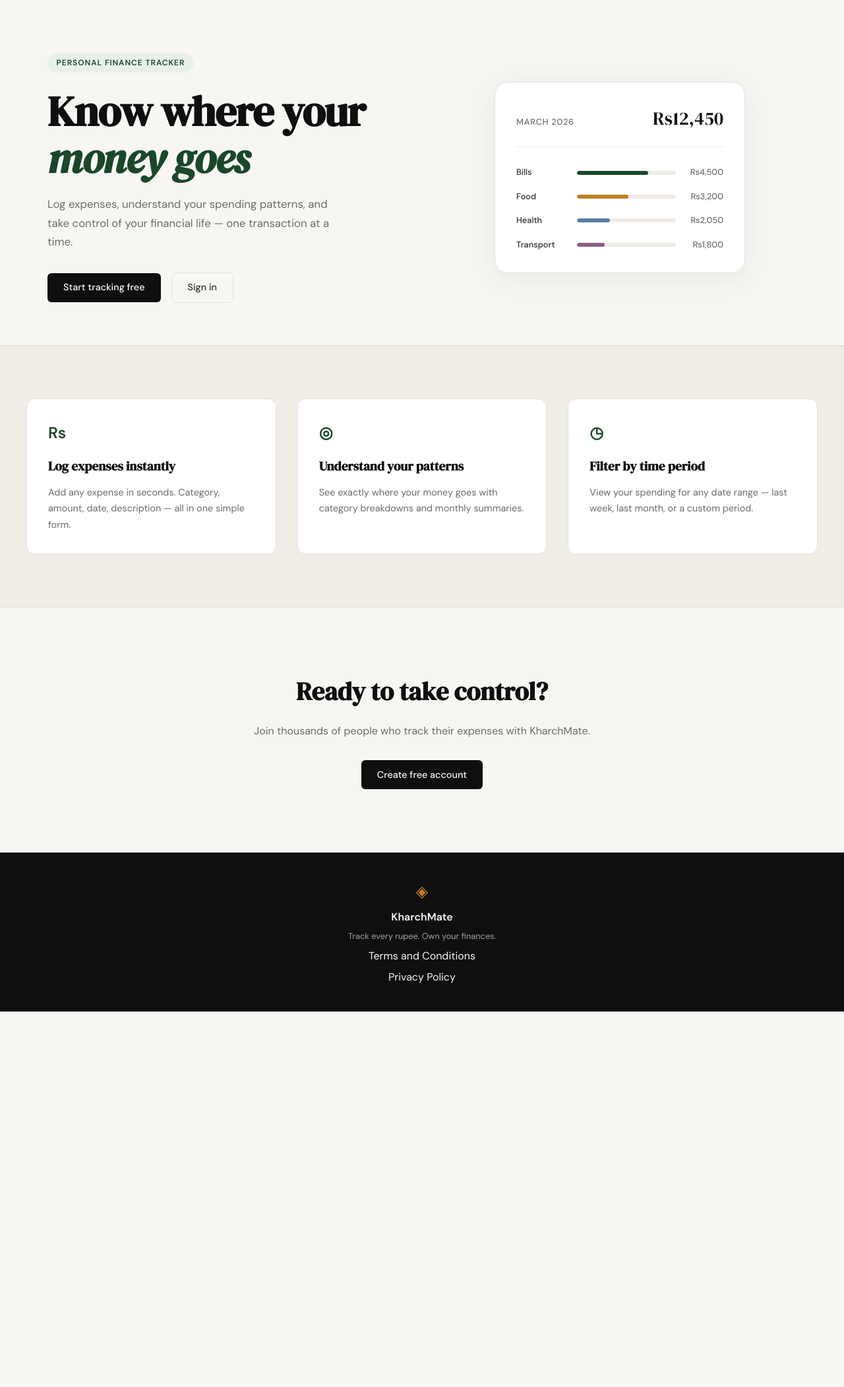
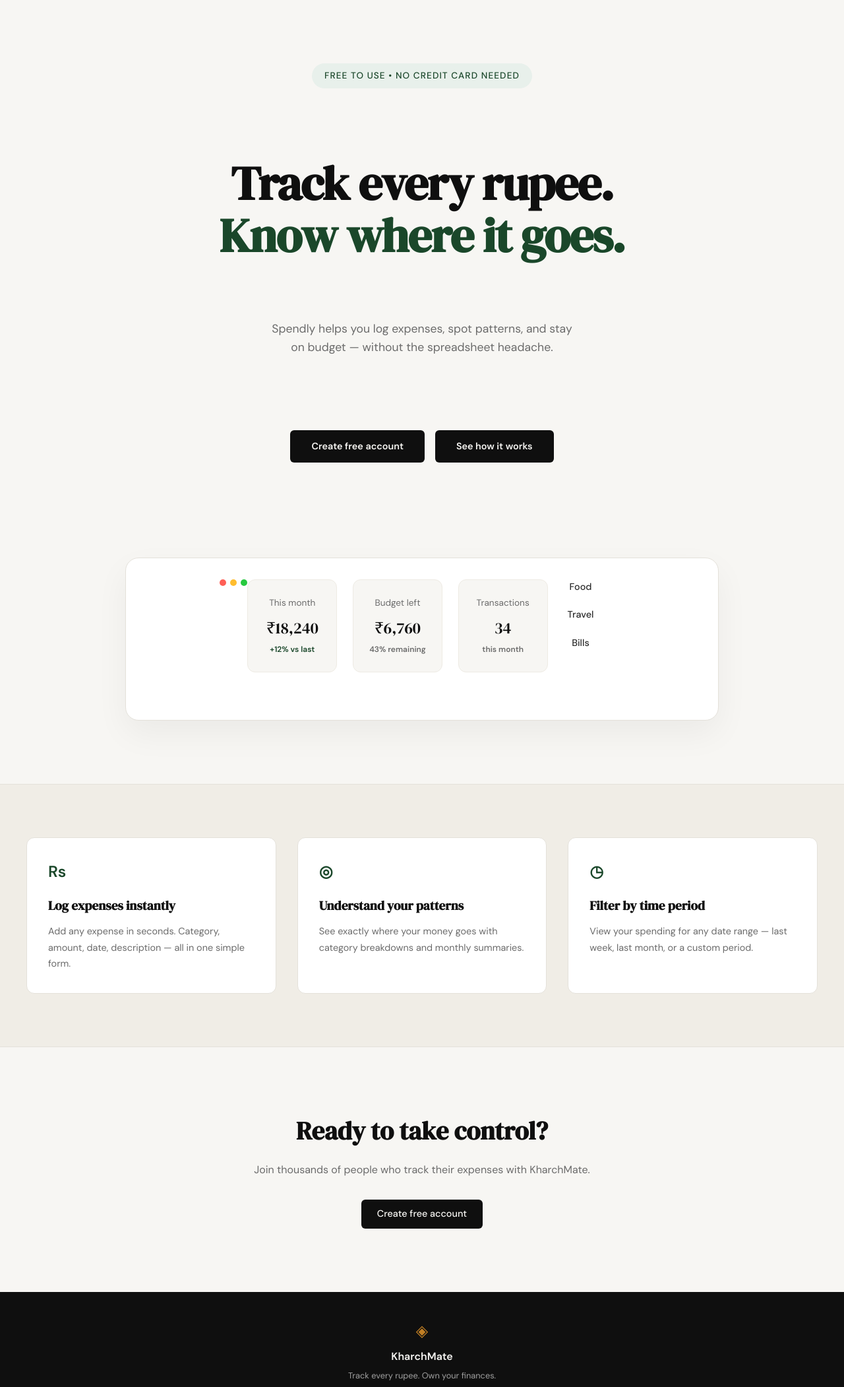
Before and after one commit to sahal12-tech/KharchMate, a Flask app: page / in a window 1280 px wide. Shown: the part 61-2163 px from the top of the page at 66% size. Before the commit the page ends 1594 px from the top, so only its background shows below. Run offline with Flask 3, Linux system fonts and the light colour scheme.

Commit message:
Improve hero section design to match mockup

```diff
--- /dev/null
+++ b/static/css/landing.css
@@ -0,0 +1,181 @@
+/* ------------------------------------------------------------------ */
+/* Hero Section Improvements                                             */
+/* ------------------------------------------------------------------ */
+
+.hero {
+    padding: 6rem 2rem;
+    display: flex;
+    flex-direction: column;
+    align-items: center;
+    text-align: center;
+    max-width: var(--max-width);
+    margin: 0 auto;
+}
+
+.hero-badge {
+    display: inline-block;
+    background: var(--accent-light);
+    color: var(--accent);
+    font-size: 0.85rem;
+    font-weight: 500;
+    padding: 0.5rem 1.2rem;
+    border-radius: 999px;
+    margin-bottom: 2.5rem;
+}
+
+.hero-title {
+    font-family: var(--font-display);
+    font-size: clamp(2.5rem, 6vw, 4.5rem);
+    line-height: 1.1;
+    color: var(--ink);
+    margin-bottom: 1.5rem;
+}
+
+.hero-title .highlight {
+    display: block;
+    color: var(--accent);
+}
+
+.hero-subtitle {
+    font-size: 1.1rem;
+    color: var(--ink-muted);
+    line-height: 1.6;
+    max-width: 640px;
+    margin: 0 auto 3rem;
+}
+
+.hero-actions {
+    display: flex;
+    gap: 1rem;
+    margin-bottom: 5rem;
+}
+
+.hero-actions .btn-primary {
+    background: var(--ink);
+    color: var(--paper);
+    padding: 0.8rem 2rem;
+    border-radius: var(--radius-sm);
+    font-weight: 600;
+}
+
+.hero-actions .btn-ghost {
+    background: var(--ink);
+    color: var(--paper);
+    padding: 0.8rem 2rem;
+    border-radius: var(--radius-sm);
+    font-weight: 600;
+    border: none;
+}
+
+/* Dashboard Mockup */
+.hero-visual {
+    width: 100%;
+    max-width: 900px;
+    background: var(--paper-card);
+    border: 1px solid var(--border);
+    border-radius: var(--radius-lg);
+    padding: 2rem;
+    box-shadow: 0 20px 50px rgba(0,0,0,0.05);
+    position: relative;
+}
+
+.mock-window-controls {
+    display: flex;
+    gap: 6px;
+    margin-bottom: 2rem;
+}
+
+.control-dot {
+    width: 10px;
+    height: 10px;
+    border-radius: 50%;
+}
+
+.dot-red { background: #ff5f56; }
+.dot-yellow { background: #ffbd2e; }
+.dot-green { background: #27c93f; }
+
+.mock-stats-grid {
+    display: grid;
+    grid-template-columns: repeat(3, 1fr);
+    gap: 1.5rem;
+    margin-bottom: 2.5rem;
+}
+
+.stat-card {
+    background: var(--paper);
+    border: 1px solid var(--border-soft);
+    border-radius: var(--radius-md);
+    padding: 1.5rem;
+}
+
+.stat-label {
+    font-size: 0.85rem;
+    color: var(--ink-muted);
+    margin-bottom: 0.5rem;
+    display: block;
+}
+
+.stat-value {
+    font-family: var(--font-display);
+    font-size: 1.5rem;
+    color: var(--ink);
+    display: block;
+}
+
+.stat-trend {
+    font-size: 0.75rem;
+    font-weight: 600;
+    margin-top: 0.25rem;
+    display: block;
+}
+
+.trend-up { color: var(--accent); }
+.trend-neutral { color: var(--ink-muted); }
+
+.mock-categories {
+    display: flex;
+    flex-direction: column;
+    gap: 1.2rem;
+}
+
+.cat-row {
+    display: grid;
+    grid-template-columns: 100px 1fr;
+    align-items: center;
+    gap: 1rem;
+}
+
+.cat-name {
+    font-size: 0.9rem;
+    color: var(--ink-soft);
+    font-weight: 500;
+}
+
+.cat-bar-track {
+    height: 8px;
+    background: var(--border-soft);
+    border-radius: 999px;
+    overflow: hidden;
+}
+
+.cat-bar {
+    height: 100%;
+    border-radius: 999px;
+}
+
+.bar-food { background: #f39c12; width: 80%; }
+.bar-travel { background: #3498db; width: 50%; }
+.bar-bills { background: #9b59b6; width: 40%; }
+
+@media (max-width: 768px) {
+    .mock-stats-grid {
+        grid-template-columns: 1fr;
+    }
+    .hero-actions {
+        flex-direction: column;
+        width: 100%;
+        max-width: 300px;
+        margin: 0 auto 5rem;
+    }
+}
--- a/templates/landing.html
+++ b/templates/landing.html
@@ -1,60 +1,68 @@
 {% extends "base.html" %}
+
+{% block head %}
+    {{ super() }}
+    <link rel="stylesheet" href="{{ url_for('static', filename='css/landing.css') }}">
+{% endblock %}
 
 {% block title %}KharchMate — Track Every Rupee{% endblock %}
 
 {% block content %}
 
 <section class="hero">
-    <div class="hero-inner">
-        <div class="hero-badge">Personal Finance Tracker</div>
+    <div class="hero-badge">Free to use • No credit card needed</div>
     <h1 class="hero-title">
-            Know where your<br>
-            <em>money goes</em>
+        Track every rupee.<br>
+        <span class="highlight">Know where it goes.</span>
     </h1>
     <p class="hero-subtitle">
-            Log expenses, understand your spending patterns,
-            and take control of your financial life —
-            one transaction at a time.
+        Spendly helps you log expenses, spot patterns, and stay<br>
+        on budget — without the spreadsheet headache.
     </p>
     <div class="hero-actions">
-            <a href="{{ url_for('register') }}" class="btn-primary">Start tracking free</a>
-            <a href="{{ url_for('login') }}" class="btn-ghost">Sign in</a>
+        <a href="{{ url_for('register') }}" class="btn-primary">Create free account</a>
+        <a href="#" class="btn-ghost">See how it works</a>
+    </div>
+    <div class="hero-visual">
+        <div class="mock-window-controls">
+            <div class="control-dot dot-red"></div>
+            <div class="control-dot dot-yellow"></div>
+            <div class="control-dot dot-green"></div>
+        </div>
+        <div class="mock-stats-grid">
+            <div class="stat-card">
+                <span class="stat-label">This month</span>
+                <span class="stat-value">₹18,240</span>
+                <span class="stat-trend trend-up">+12% vs last</span>
+            </div>
+            <div class="stat-card">
+                <span class="stat-label">Budget left</span>
+                <span class="stat-value">₹6,760</span>
+                <span class="stat-trend trend-neutral">43% remaining</span>
+            </div>
+            <div class="stat-card">
+                <span class="stat-label">Transactions</span>
+                <span class="stat-value">34</span>
+                <span class="stat-trend trend-neutral">this month</span>
             </div>
         </div>
-    <div class="hero-visual">
-        <div class="mock-card">
-            <div class="mock-card-header">
-                <span class="mock-label">March 2026</span>
-                <span class="mock-total">Rs12,450</span>
+        <div class="mock-categories">
+            <div class="cat-row">
+                <span class="cat-name">Food</span>
+                <div class="cat-bar-track">
+                    <div class="cat-bar bar-food"></div>
                 </div>
-            <div class="mock-bars">
-                <div class="mock-bar-row">
-                    <span class="mock-cat">Bills</span>
-                    <div class="mock-bar-track">
-                        <div class="mock-bar" style="width: 72%"></div>
             </div>
-                    <span class="mock-amt">Rs4,500</span>
+            <div class="cat-row">
+                <span class="cat-name">Travel</span>
+                <div class="cat-bar-track">
+                    <div class="cat-bar bar-travel"></div>
                 </div>
-                <div class="mock-bar-row">
-                    <span class="mock-cat">Food</span>
-                    <div class="mock-bar-track">
-                        <div class="mock-bar mock-bar-2" style="width: 52%"></div>
             </div>
-                    <span class="mock-amt">Rs3,200</span>
-                </div>
-                <div class="mock-bar-row">
-                    <span class="mock-cat">Health</span>
-                    <div class="mock-bar-track">
-                        <div class="mock-bar mock-bar-3" style="width: 33%"></div>
-                    </div>
-                    <span class="mock-amt">Rs2,050</span>
-                </div>
-                <div class="mock-bar-row">
-                    <span class="mock-cat">Transport</span>
-                    <div class="mock-bar-track">
-                        <div class="mock-bar mock-bar-4" style="width: 28%"></div>
-                    </div>
-                    <span class="mock-amt">Rs1,800</span>
+            <div class="cat-row">
+                <span class="cat-name">Bills</span>
+                <div class="cat-bar-track">
+                    <div class="cat-bar bar-bills"></div>
                 </div>
             </div>
         </div>
```
Lines whose indentation alone changed are shown as unchanged.
